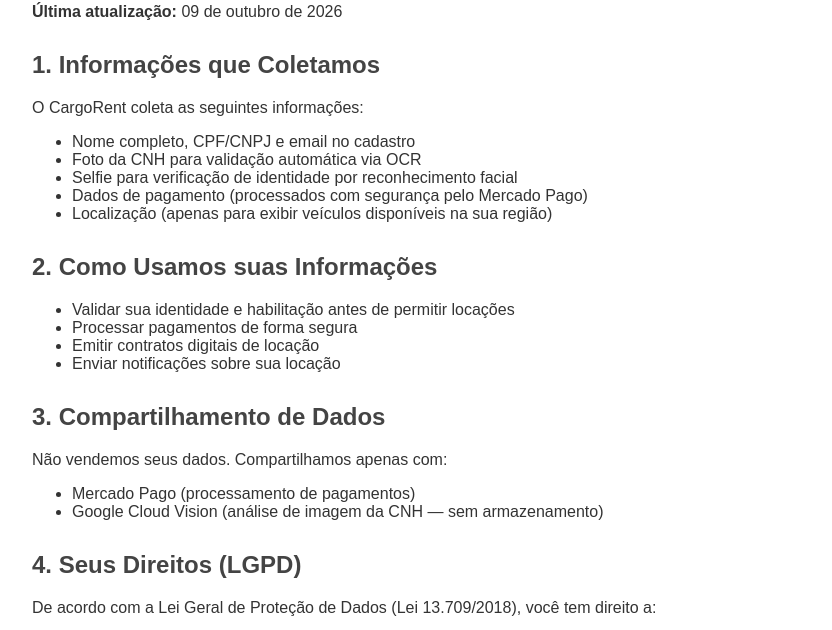
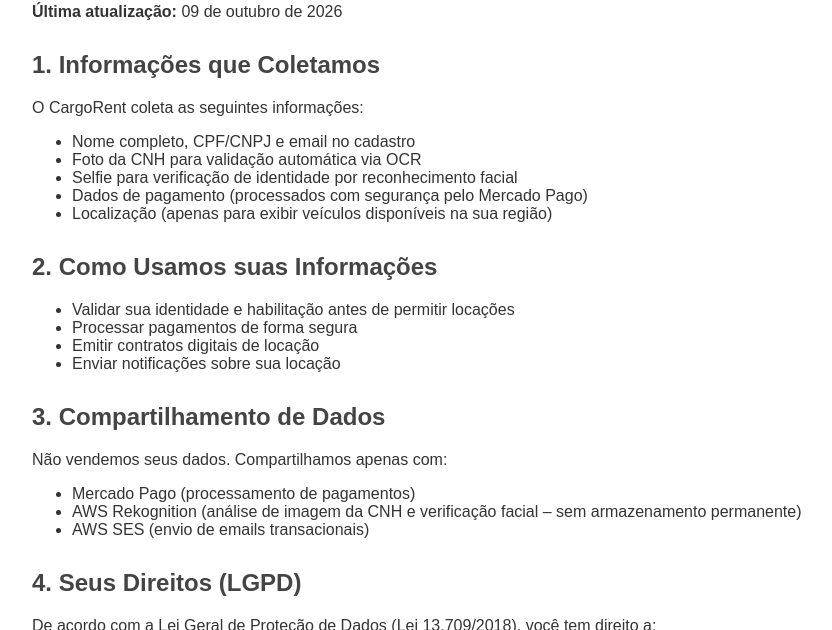
Before and after one commit to leizrlima-ai/cargorent-privacy, a plain HTML site: page index.html in a window 1280 px wide. Shown: the part 95-725 px from the top of the page, without its empty margins (208-1040 px from the left). Drawn offline with Linux system fonts and the light colour scheme.

Commit message:
Update index.html

```diff
--- a/index.html
+++ b/index.html
@@ -36,7 +36,8 @@
   <p>Não vendemos seus dados. Compartilhamos apenas com:</p>
   <ul>
     <li>Mercado Pago (processamento de pagamentos)</li>
-    <li>Google Cloud Vision (análise de imagem da CNH — sem armazenamento)</li>
+    <li>AWS Rekognition (análise de imagem da CNH e verificação facial – sem armazenamento permanente)</li>
+    <li>AWS SES (envio de emails transacionais)</li>
   </ul>
 
   <h2>4. Seus Direitos (LGPD)</h2>
```
